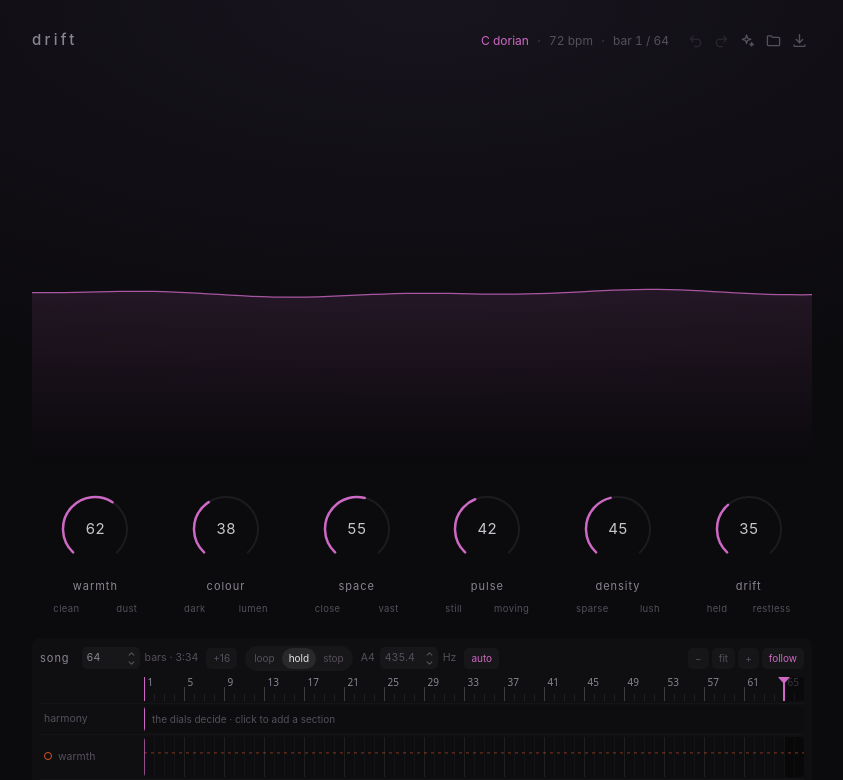
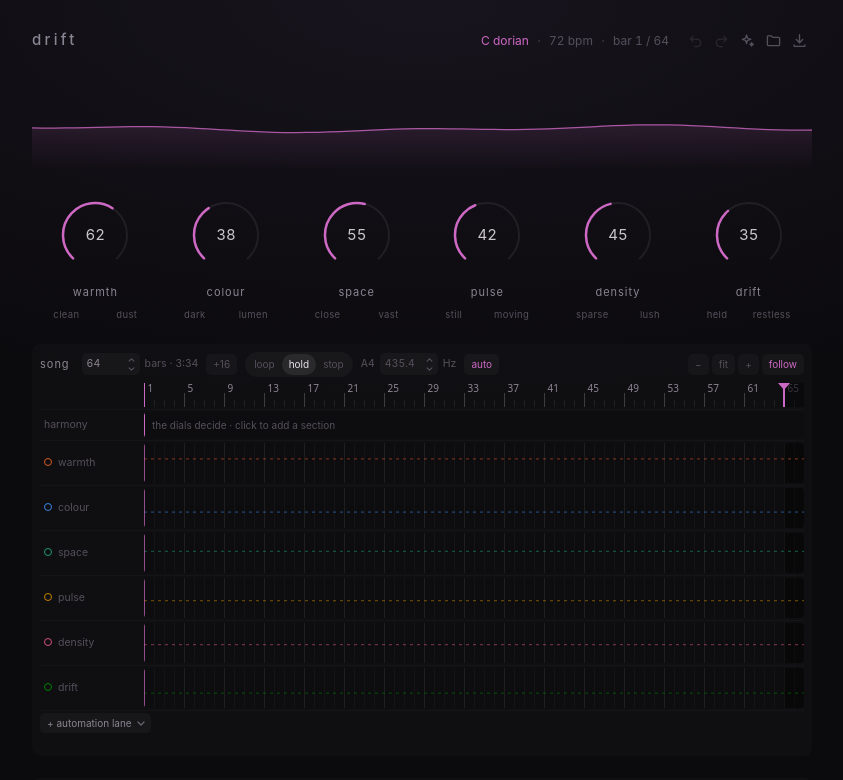
Before and after one commit to hotelwhyfy/Drift, a React (Vite) app: page / in a window 1280 px wide. Shown: the top 780 px of the page, without its empty margins (215-1058 px from the left). Built offline with nearby package versions, Linux system fonts and the light colour scheme.

Commit message:
height fix

```diff
--- a/src/ui/styles.css
+++ b/src/ui/styles.css
@@ -108,9 +108,15 @@ body {
 .bar-count { min-width: 4.5em; }
 
 /* ── Visualiser ─────────────────────────────────────────────────────────── */
+/*
+ * 96px, growing into whatever height a short page leaves. The basis must be
+ * definite: a canvas's own size is its backing store, which follows the
+ * element, so with an `auto` basis it would keep the largest height it ever
+ * grew to now that the page, not the column, scrolls.
+ */
 .viz {
   width: 100%;
-  flex: 1 1 auto;
+  flex: 1 0 96px;
   min-height: 96px;
   display: block;
 }
```
